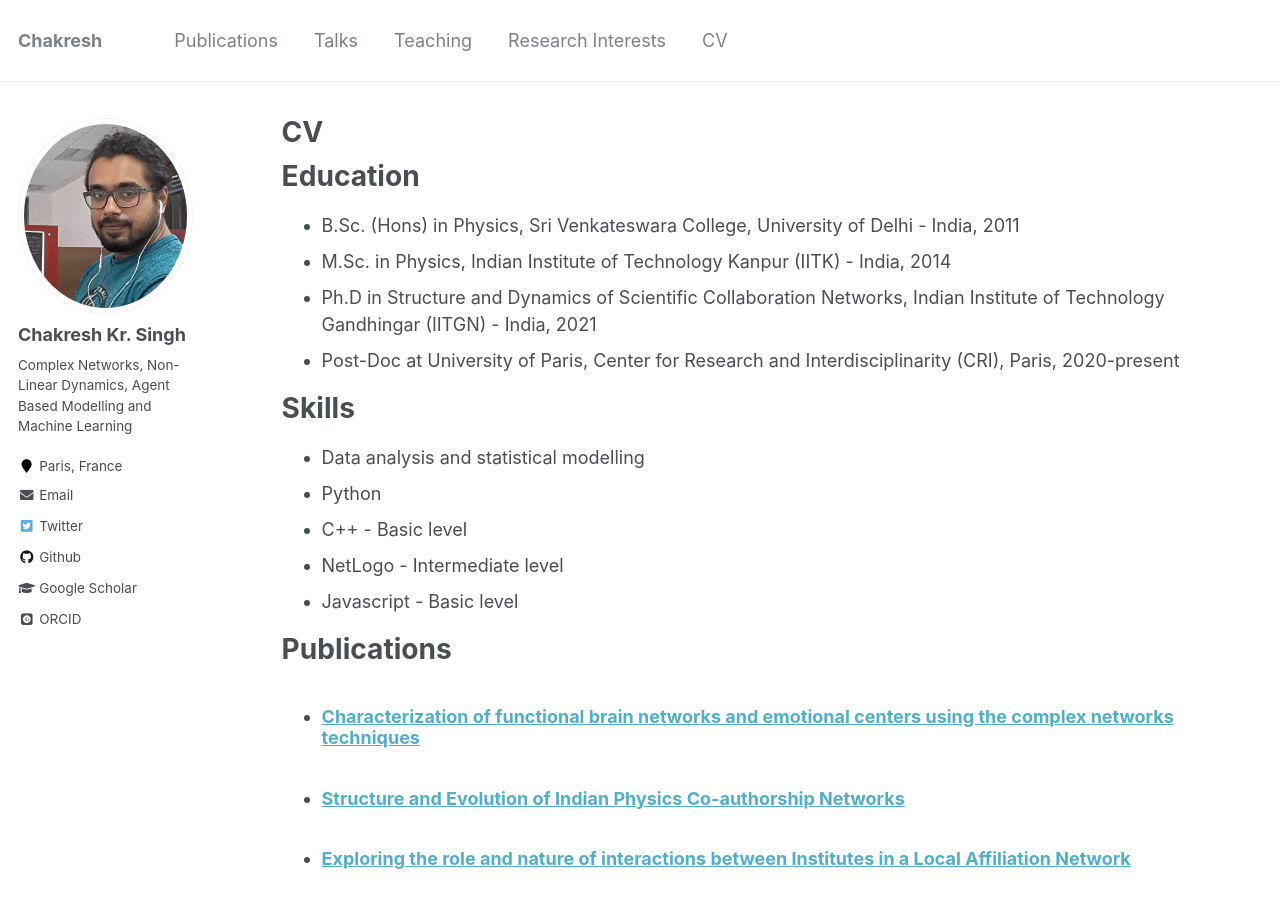
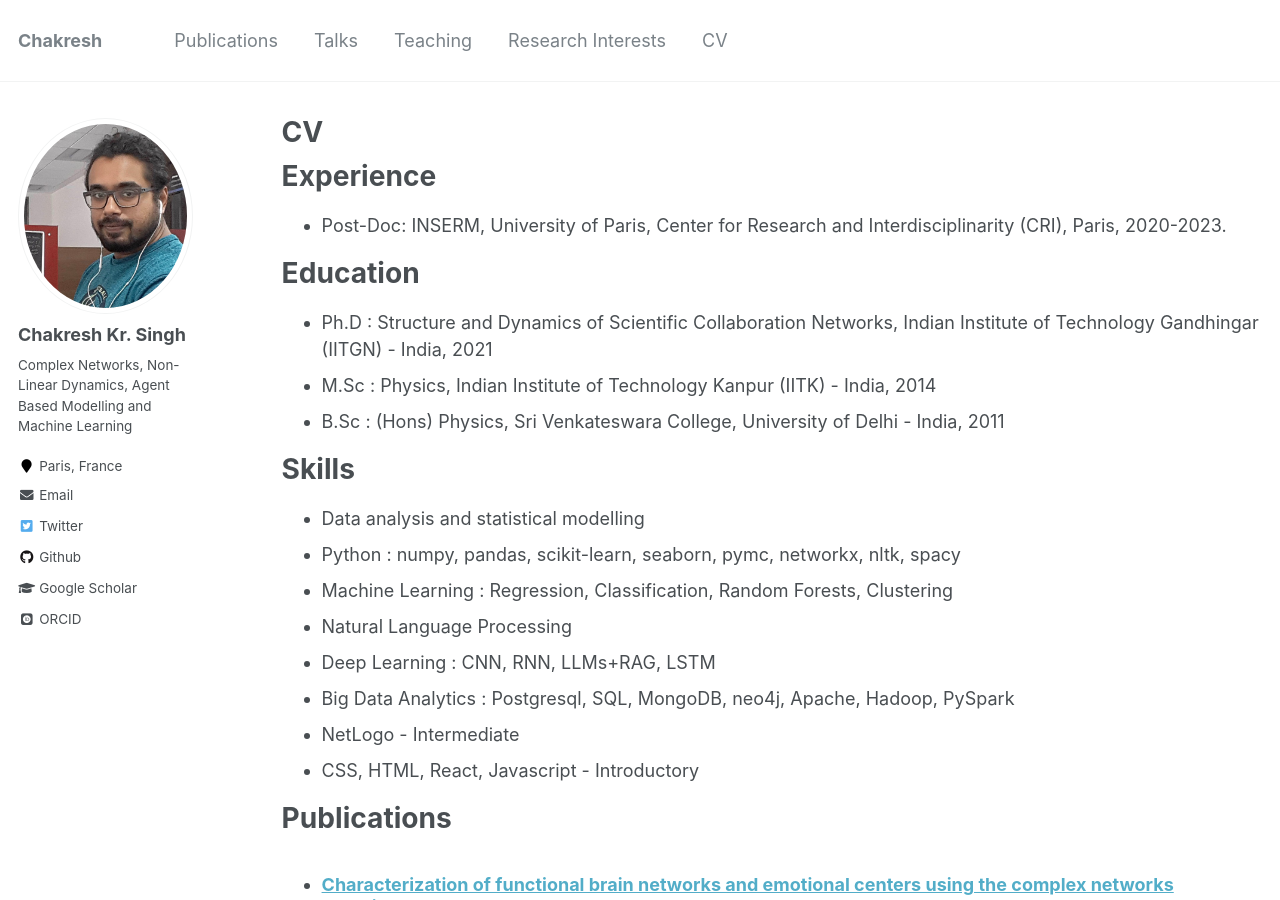
Before and after one commit to ChakreshIITGN/ChakreshIITGN.github.io, a Jekyll site: the page built from _pages/cv.md, in a window 1280 px wide and 900 px high. Built offline with Jekyll 4.4.1, drawn with Linux system fonts in a browser that asks for light colours; some web fonts are replaced; some of the changed text lies outside the part shown.

Commit message:
Update cv.md - new additions

```diff
--- a/_pages/cv.md
+++ b/_pages/cv.md
@@ -9,21 +9,30 @@ redirect_from:
 
 {% include base_path %}
 
+Experience
+========
+
+* Post-Doc: INSERM, University of Paris, Center for Research and Interdisciplinarity (CRI), Paris, 2020-2023.
+
 Education
 ======
-* B.Sc. (Hons) in Physics, Sri Venkateswara College, University of Delhi - India, 2011
-* M.Sc. in Physics, Indian Institute of Technology Kanpur (IITK) - India, 2014
-* Ph.D in Structure and Dynamics of Scientific Collaboration Networks, Indian Institute of Technology Gandhingar (IITGN) - India, 2021
-* Post-Doc at University of Paris, Center for Research and Interdisciplinarity (CRI), Paris, 2020-present
+
+* Ph.D : Structure and Dynamics of Scientific Collaboration Networks, Indian Institute of Technology Gandhingar (IITGN) - India, 2021
+* M.Sc : Physics, Indian Institute of Technology Kanpur (IITK) - India, 2014
+* B.Sc : (Hons) Physics, Sri Venkateswara College, University of Delhi - India, 2011
 
 Skills
 ======
 
 * Data analysis and statistical modelling
-* Python
-* C++ - Basic level
-* NetLogo - Intermediate level
-* Javascript - Basic level
+* Python : numpy, pandas, scikit-learn, seaborn, pymc, networkx, nltk, spacy
+* Machine Learning : Regression, Classification, Random Forests, Clustering
+* Natural Language Processing
+* Deep Learning : CNN, RNN, LLMs+RAG, LSTM
+* Big Data Analytics : Postgresql, SQL, MongoDB, neo4j, Apache, Hadoop, PySpark
+* NetLogo - Intermediate
+* CSS, HTML, React, Javascript - Introductory
+
 
 Publications
 ======
@@ -60,7 +69,7 @@ Service and leadership
 Courses Undertaken
 =======
 
-Mathematical Physics, Advanced Quantum Mechanics, Statistical Physics , Condensed Matter Physics, Classical Field Theory,  Computational Physics, Introduction to Artificial Intelligence, Sante-Fe Institute Complex Systems Winter School 2015, Introduction to Agent Based Modelling-2019 by Complexity Explorer.
+Mathematical Physics, Advanced Quantum Mechanics, Statistical Physics, Condensed Matter Physics, Classical Field Theory,  Computational Physics, Introduction to Artificial Intelligence, Sante-Fe Institute Complex Systems Winter School 2015, Introduction to Agent Based Modelling-2019 by Complexity Explorer, DeepLearning Specialization - DeepLearning.AI, Machine Learning Specialization - IBM. Quantum-Computing Fundamentals - IBM.
 
 Sports
 ========
```
